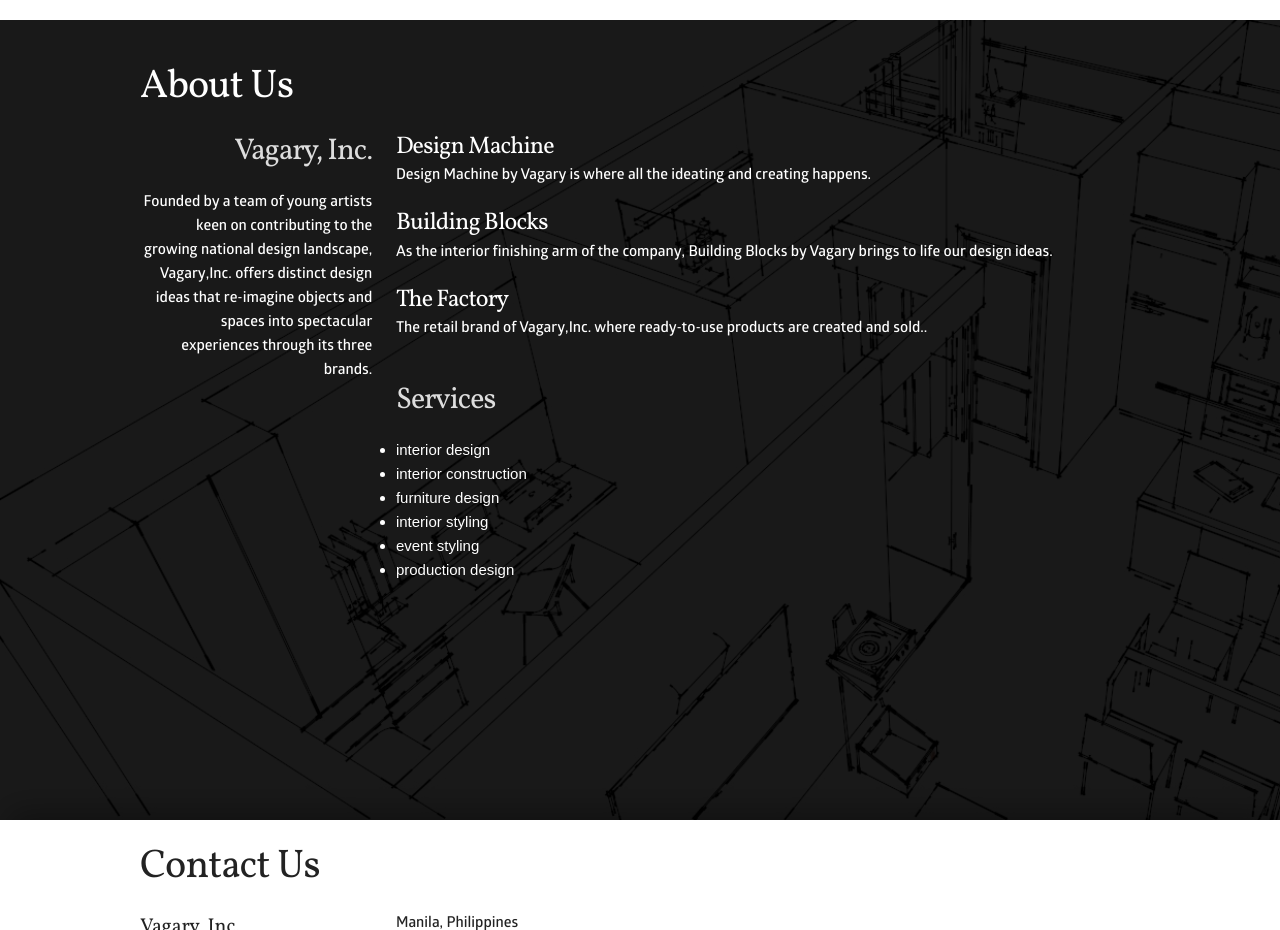
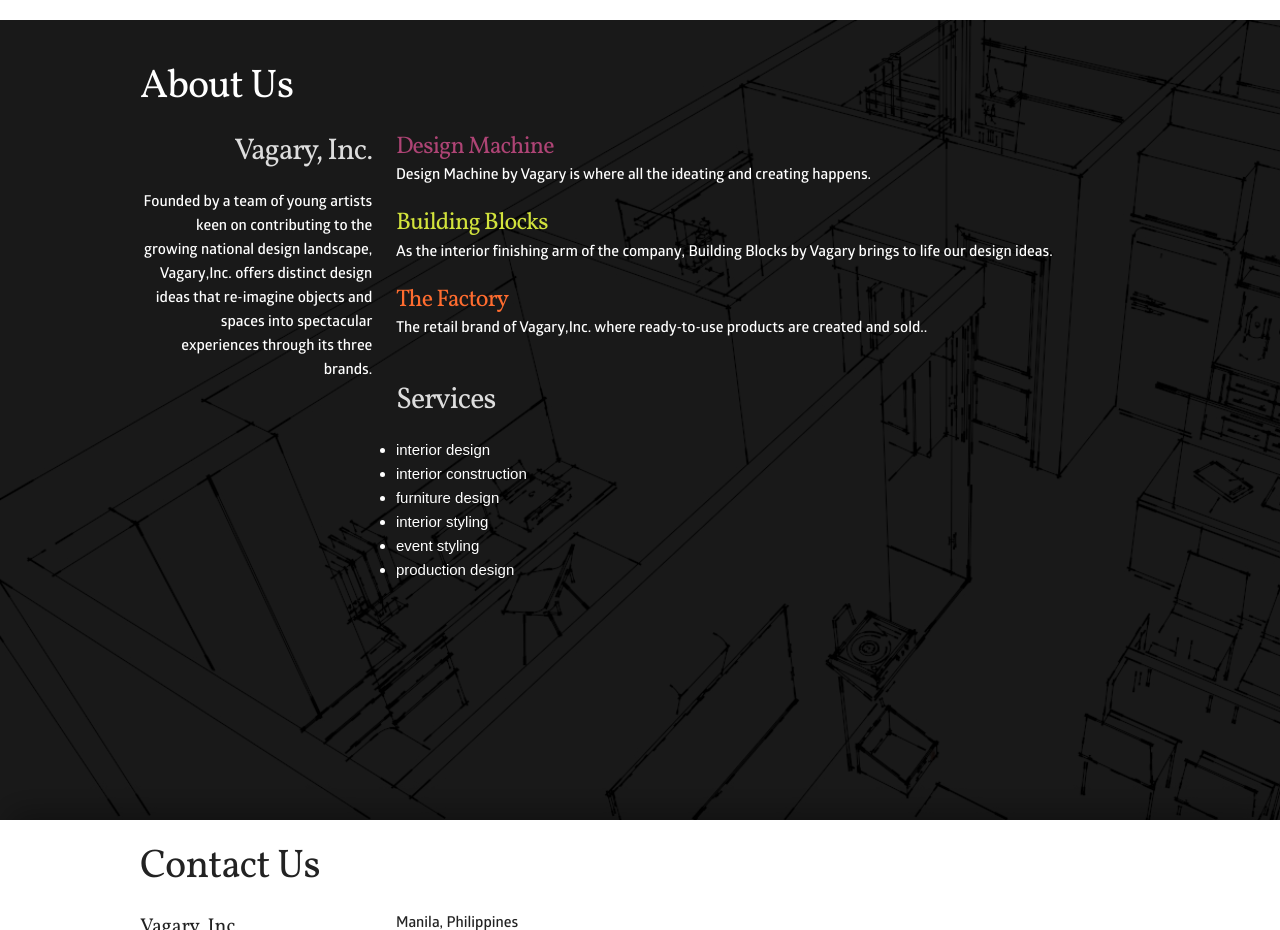
Before and after one commit to vagaryinc/vagaryinc.github.io, a website: page index.html in a window 1280 px wide. Shown: the part 1580-2510 px from the top of the page. Drawn offline with Linux system fonts and the light colour scheme.

Commit message:
colored text for brands

```diff
--- a/assets/sass/sections/_about.scss
+++ b/assets/sass/sections/_about.scss
@@ -32,6 +32,18 @@
         margin:0;
     }
 
+    #design-machine h4 {
+        color: $mulberry;
+    }
+
+    #building-blocks h4 {
+        color: $citron;
+    }
+
+    #the-factory     h4 {
+        color: $orange;
+    }
+
     p {
         margin-top: 0;
         margin-bottom: 2rem;
```
Also changed, not shown: assets/css/styles.css, assets/css/styles.min.css, 1 other file.
